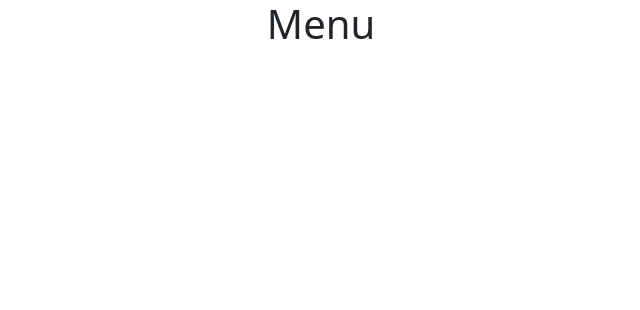
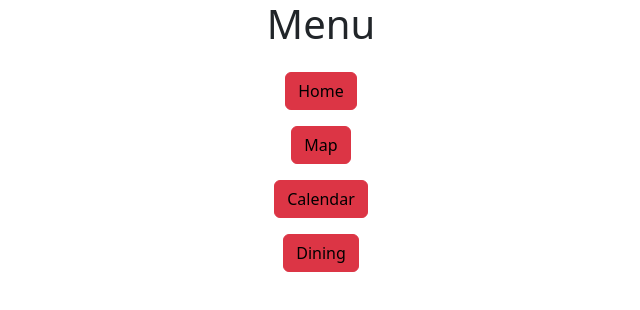
Before and after one commit to Bryce-Naf/Campus-Life-Super-App, a plain HTML site: page calendar.html in a window 1280 px wide. Shown: the whole page, without its empty margins (319-959 px from the left). Drawn offline with nearby package versions, Linux system fonts and the light colour scheme.

Commit message:
Added Navigation between pages

```diff
--- a/calendar.html
+++ b/calendar.html
@@ -13,7 +13,12 @@
         <h1>Menu</h1>
     </header>
     <main>
-
+        <div class="row">
+            <p class="text-center"><a href="index.html" style="color:black" class="btn btn-danger">Home</a></p>
+            <p class="text-center"><a href="map.html" style="color:black" class="btn btn-danger">Map</a></p>
+            <p class="text-center"><a href="calendar.html" style="color:black" class="btn btn-danger">Calendar</a></p>
+            <p class="text-center"><a href="dining.html" style="color:black" class="btn btn-danger">Dining</a></p>
+        </div>
     </main>
     <footer>
 
```
Also changed, not shown: dining.html (+6 -1 lines), index.html (+6 -1 lines), map.html (+6 -1 lines).
